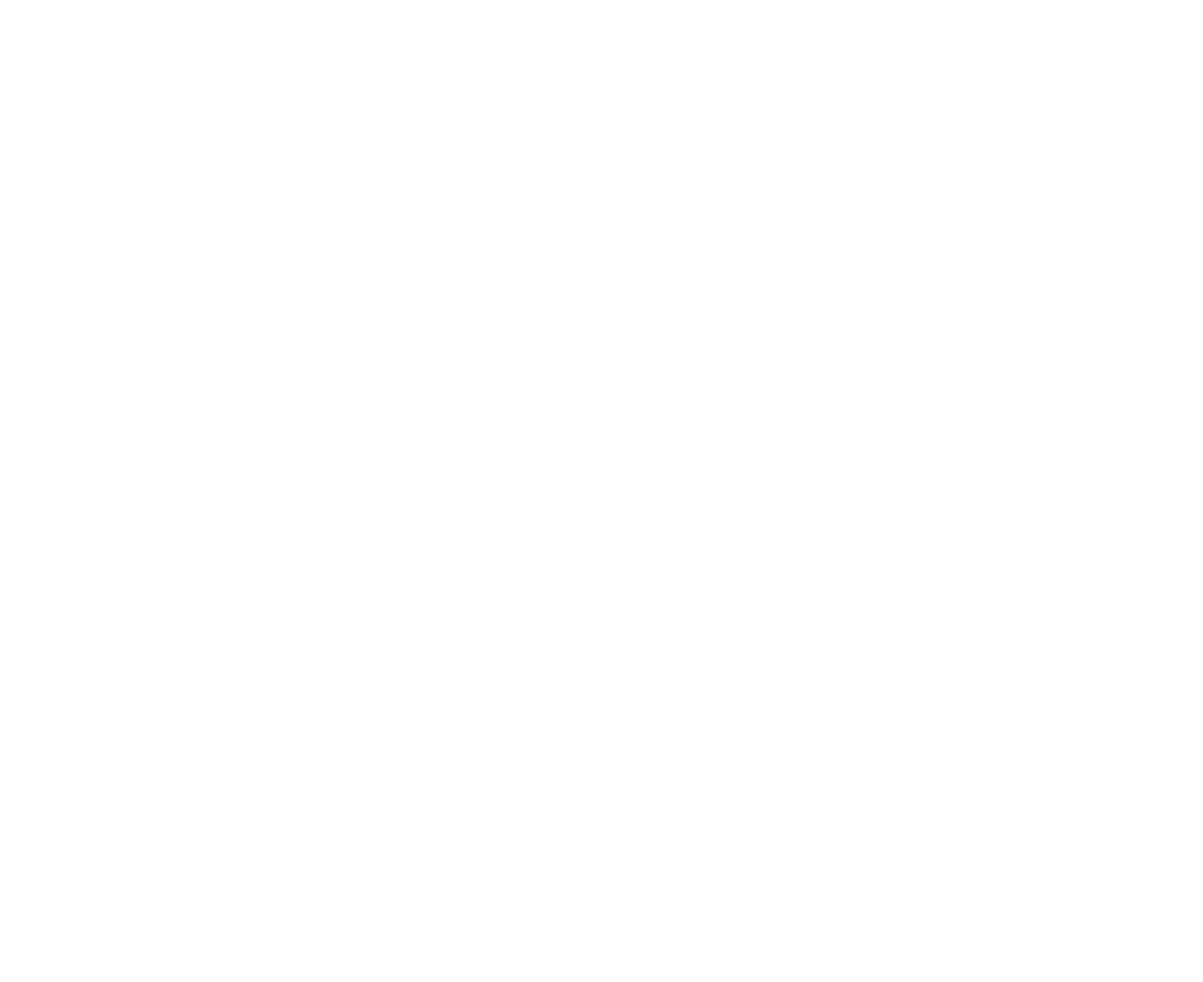
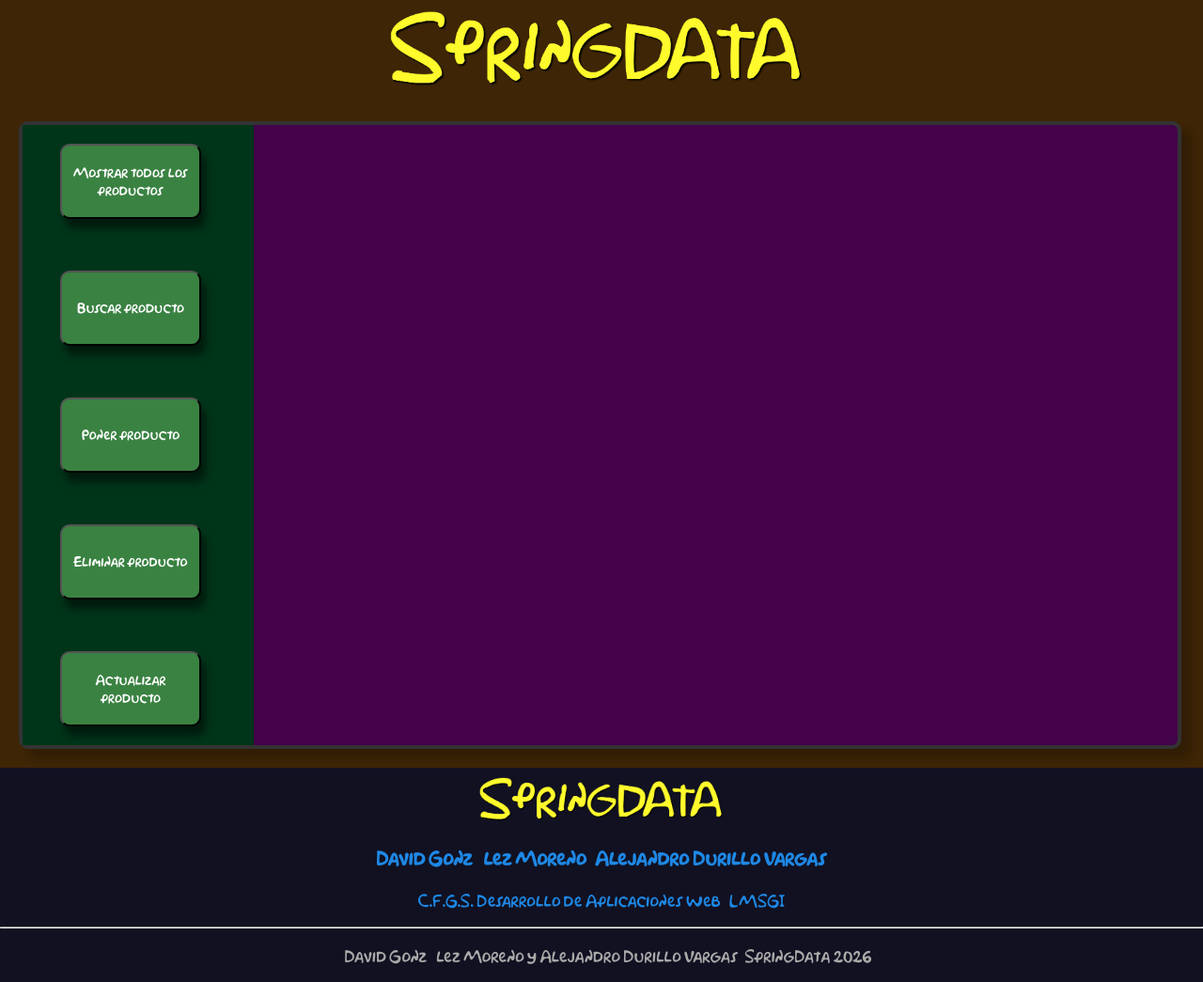
Before and after one commit to dgonmor428/ProyectoSimpsonsData, a plain HTML site: page pages/barMoe.html in a window 1280 px wide. Shown: the whole page at 94% size. Before the commit the page ends 800 px from the top, so only its background shows below. Drawn offline with Linux system fonts and the light colour scheme.

Commit message:
moe's Commit

```diff
--- a/estilos.css
+++ b/estilos.css
@@ -188,7 +188,7 @@ footer img{
         min-height: 90vh;
         display: flex;
         flex-direction: column;
-        background-color: #9DB6C6;
+        background-color: #c6b39d;
 }
 
   .badulaque-main {
@@ -266,3 +266,77 @@ footer img{
     color:#864a00;
 
 }
+
+/*Estilos del Bar de Moe (Alejandro)*/
+.bardemoe-body {
+        min-height: 90vh;
+        display: flex;
+        flex-direction: column;
+        background-color: #3d2506;
+}
+
+  .bardemoe-main {
+        flex: 1;
+        display: flex;
+        width: 96%;
+        height: 70vh;
+        border-radius: 10px;
+        box-shadow: 10px 10px 10px rgba(0, 0, 0, 0.2);
+        margin: 20px;
+        background-color: #430249;
+        border: 4px solid #333;
+    }
+
+.bardemoe-header {
+
+   font-size: larger;
+    color: #FED41D;
+    padding: 10px 20px;
+    width: 100%;
+    padding: 15px 0;
+    text-align: center;
+
+}
+
+.bardemoe-header h1 {
+    font-size: 1.5rem;
+    margin: 0;
+    font-family: 'Orbitron', sans-serif;
+}
+
+
+
+
+.bardemoe-contenedor{
+    display: flex;
+    flex-direction: row;
+    gap: 20px;
+    background-color: #00351a;
+    width: 20%;
+}
+
+.bardemoe-botones{
+    display: flex;
+    flex-direction: column;
+    gap: 15px;
+}
+
+.bardemoe-CRUD{
+    font-family: 'Simpson';
+    color:#ffffff;
+    margin-top: 20px;
+    margin-bottom: 20px;
+    margin-left: 40px;
+    width: 150px;
+    height: 80px;
+    border-radius: 10px;
+    background-color:#3A8242;
+    cursor: pointer;
+    transition: color #864a00;
+     box-shadow: 5px 10px 8px rgba(0, 0, 0, 0.5);
+
+}
+.bardemoe-CRUD:hover{
+    color:#864a00;
+
+}
--- a/pages/barMoe.html
+++ b/pages/barMoe.html
@@ -1,11 +1,51 @@
 <!DOCTYPE html>
-<html lang="en">
-<head>
-    <meta charset="UTF-8">
-    <meta name="viewport" content="width=device-width, initial-scale=1.0">
-    <title>Document</title>
-</head>
-<body>
+<html lang="es">
 
+    <head>
+        <meta charset="utf-8">
+        <meta name="description" content="SpringData">
+        <meta name="viewport" content="width=device-width, initial-scale=1.0">
+        <meta name="author" content="David González Moreno y Alejandro Durillo Vargas">
+        <title>Bar De Moe</title>
+        <link rel="icon" type="image/x-icon" href="../imagenes/database.png">
+        <link rel="stylesheet" href="../estilos.css">
+        <link href="https://fonts.googleapis.com/css2?family=Luckiest+Guy&display=swap" rel="stylesheet">
+    </head>
+    <body class="bardemoe-body">
+    <header class="bardemoe-header">
+        <div class = "bardemoe-cabecera">
+            <div class = "imagen-cabecera">
+                <a href="../index.html"><img src="../imagenes/logo.png" alt="SpringData"></div></a>
+        </div>
+    </header>
+        <main class="bardemoe-main">
+
+            <div class="bardemoe-contenedor">
+                <div class="bardemoe-botones">
+                    <button class="bardemoe-CRUD">Mostrar todos los productos</button>
+                    <button class="bardemoe-CRUD">Buscar producto</button>
+                    <button class="bardemoe-CRUD">Poner producto</button>
+                    <button class="bardemoe-CRUD">Eliminar producto</button>
+                    <button class="bardemoe-CRUD">Actualizar producto</button>
+                </div>
+                <div class="CRUD-box">
+
+            </div>
+            </div>
+
+
+
+
+        </main>
+    <footer>
+        <a href="https://simpsons.fandom.com/es/wiki/Simpson_Wiki_en_Espa%C3%B1ol:Portada">
+            <img src="../imagenes/logo.png" alt="Logo SpringData">
+        </a>
+        <h3 class="nombre">David González Moreno/Alejandro Durillo Vargas</h3>
+        <p>C.F.G.S. Desarrollo de Aplicaciones Web · LMSGI</p>
+        <hr class="footer">
+        <p class="derechos-autor">&copy; David González Moreno y Alejandro Durillo Vargas: SpringData 2026</p>
+    </footer>
+    <script src="js/javascript.js"></script>
 </body>
 </html>
```
Also changed, not shown: backend/package.json (added, +13 -0 lines), backend/server.js (+26 -0 lines), index.html (+1 -1 lines), 1 other file.
